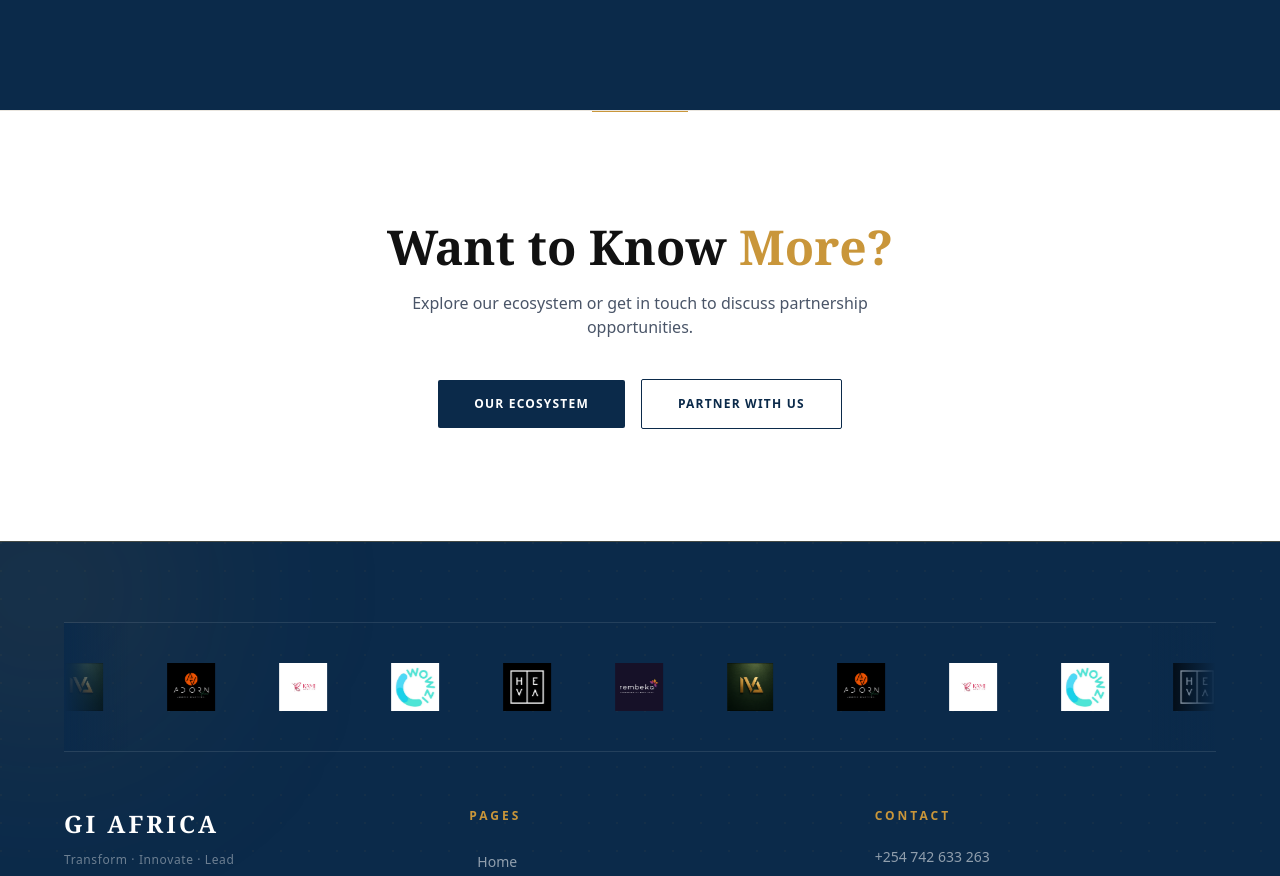
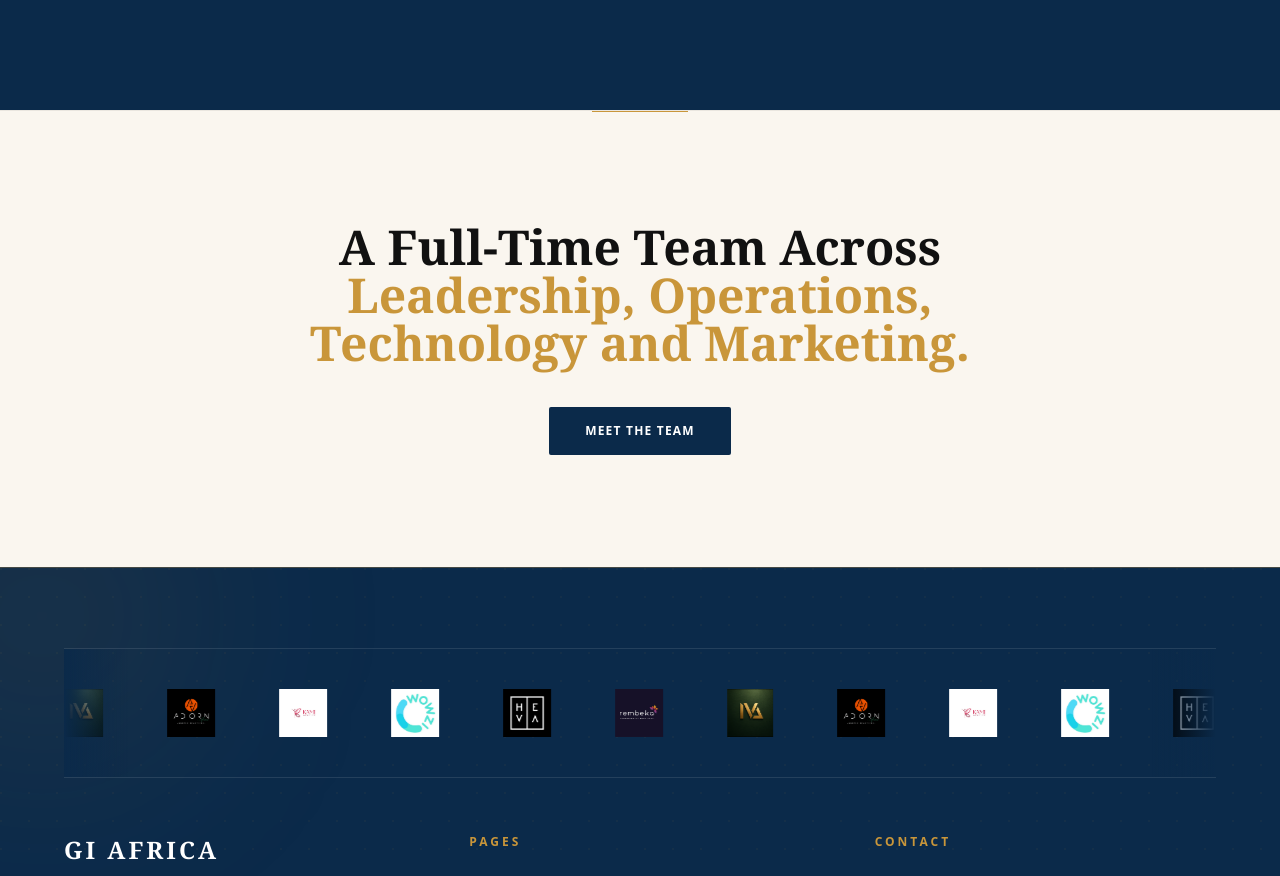
Before and after one commit to gicheruj/giafrica, a React (Vite) app: page /info in a window 1280 px wide. Shown: the part 1903-2779 px from the top of the page. Built offline with nearby package versions, Linux system fonts and the light colour scheme.

Commit message:
Added link to team page on info

```diff
--- a/src/pages/Info.jsx
+++ b/src/pages/Info.jsx
@@ -305,30 +305,21 @@ const Info = () => {
         </div>
       </section>
 
-      {/* ── CTA ── */}
-      <section className="relative overflow-hidden bg-white px-6 md:px-16 py-20 md:py-28 text-center border-t border-[#EAE6DF]">
+      {/* ── CTA — Meet the Team ── */}
+      <section className="relative overflow-hidden bg-[#FAF6EF] px-6 md:px-16 py-20 md:py-28 text-center border-t border-[#EAE6DF]">
         <div className="pointer-events-none absolute left-1/2 top-0 -translate-x-1/2 h-px w-24 bg-[#C9963A]" />
-        <h2 className="font-serif text-[#111111] text-4xl md:text-5xl font-bold mb-5">
-          Want to Know{' '}
-          <em className="text-[#C9963A] not-italic">More?</em>
+        <h2 className="font-serif text-[#111111] text-4xl md:text-5xl font-bold mb-10 max-w-2xl mx-auto leading-[1.2]">
+          A Full-Time Team Across{' '}
+          <em className="text-[#C9963A] not-italic">
+            Leadership, Operations, Technology and Marketing.
+          </em>
         </h2>
-        <p className="text-[#4A5568] text-base max-w-lg mx-auto mb-10">
-          Explore our ecosystem or get in touch to discuss partnership opportunities.
-        </p>
-        <div className="flex flex-col sm:flex-row items-center justify-center gap-4">
-          <Link
-            to="/ecosystem"
-            className="bg-[#0B2A4A] text-white text-xs font-bold tracking-widest uppercase px-9 py-4 rounded-sm hover:bg-[#C9963A] hover:text-[#0B2A4A] transition-colors duration-200 w-full sm:w-auto text-center"
-          >
-            Our Ecosystem
-          </Link>
-          <Link
-            to="/partner"
-            className="border border-[#0B2A4A] text-[#0B2A4A] text-xs font-bold tracking-widest uppercase px-9 py-4 rounded-sm hover:bg-[#0B2A4A] hover:text-white transition-colors duration-200 w-full sm:w-auto text-center"
-          >
-            Partner With Us
-          </Link>
-        </div>
+        <Link
+          to="/team"
+          className="bg-[#0B2A4A] text-white text-xs font-bold tracking-widest uppercase px-9 py-4 rounded-sm hover:bg-[#C9963A] hover:text-[#0B2A4A] transition-colors duration-200 inline-block"
+        >
+          Meet the Team
+        </Link>
       </section>
 
     </div>
```
